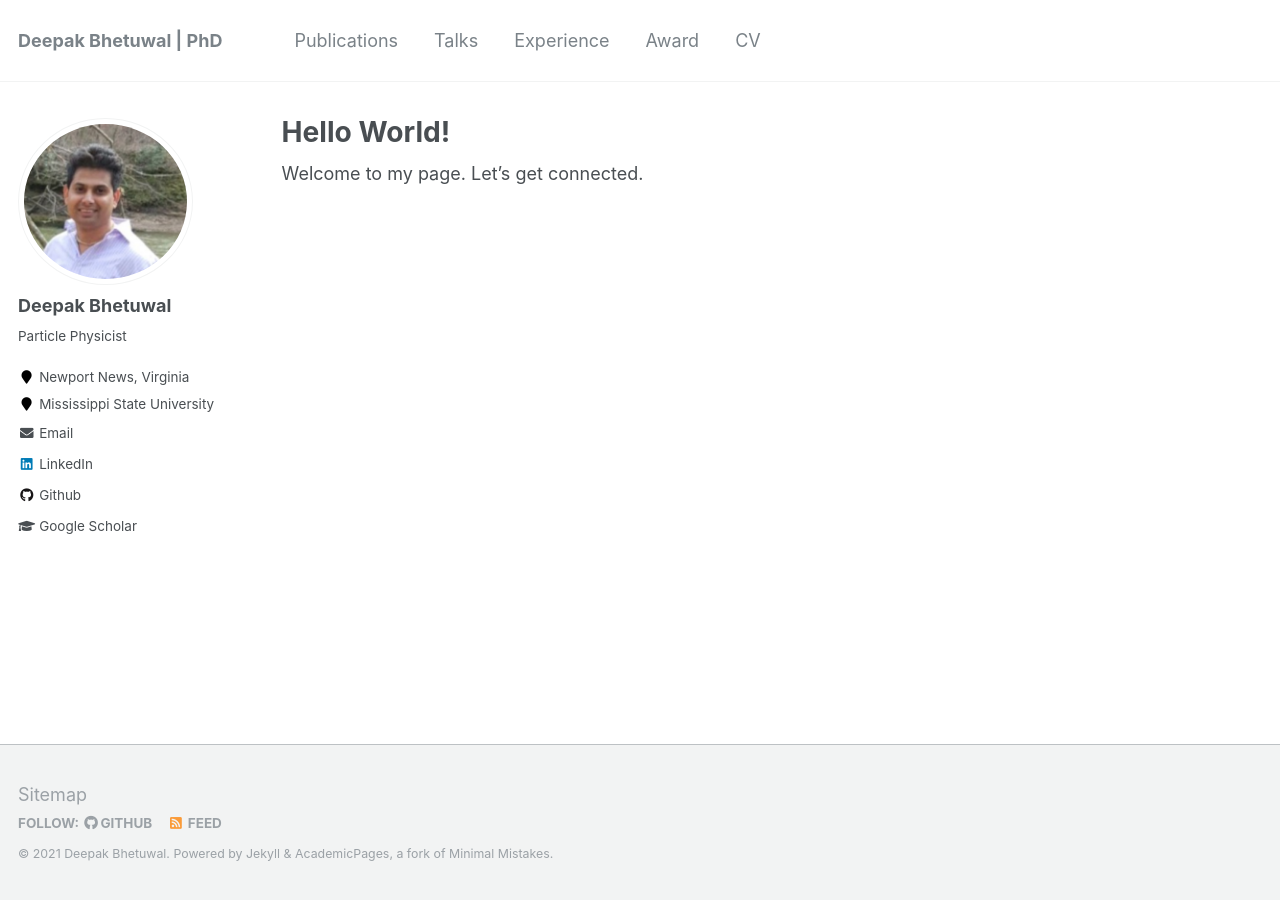
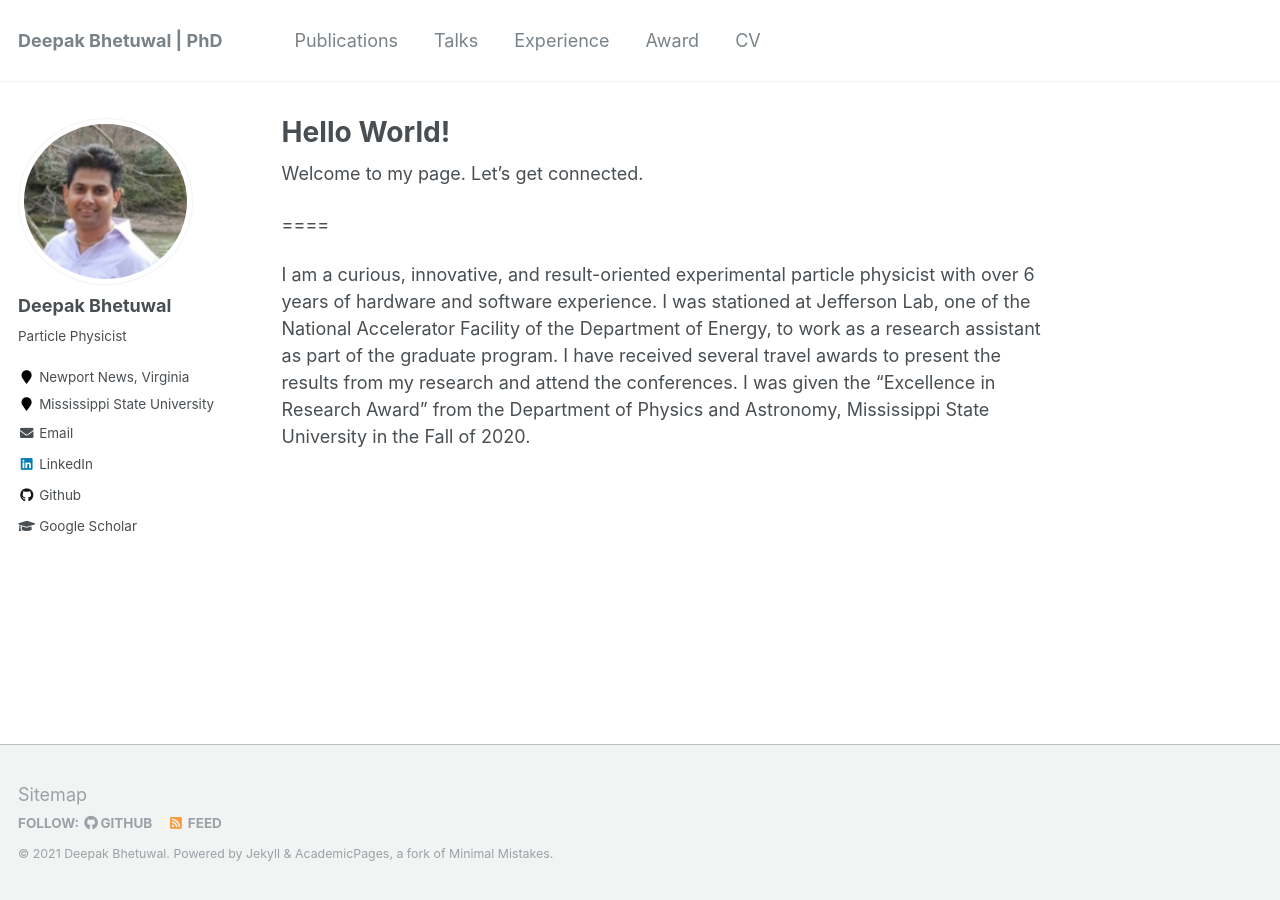
Before and after one commit to dkb208/dkb208.github.io, a Jekyll site: the page built from _pages/about.md, in a window 1280 px wide. Built offline with Jekyll 4.4.1, drawn with Linux system fonts in a browser that asks for light colours.

Commit message:
Update about.md

```diff
--- a/_pages/about.md
+++ b/_pages/about.md
@@ -9,3 +9,7 @@ redirect_from:
 ---
 
 Welcome to my page. Let's get connected.
+
+====
+
+I am a curious, innovative, and result-oriented experimental particle physicist with over 6 years of hardware and software experience. I was stationed at Jefferson Lab, one of the National Accelerator Facility of the Department of Energy, to work as a research assistant as part of the graduate program. I have received several travel awards to present the results from my research and attend the conferences. I was given the "Excellence in Research Award" from the Department of Physics and Astronomy, Mississippi State University in the Fall of 2020.
```
